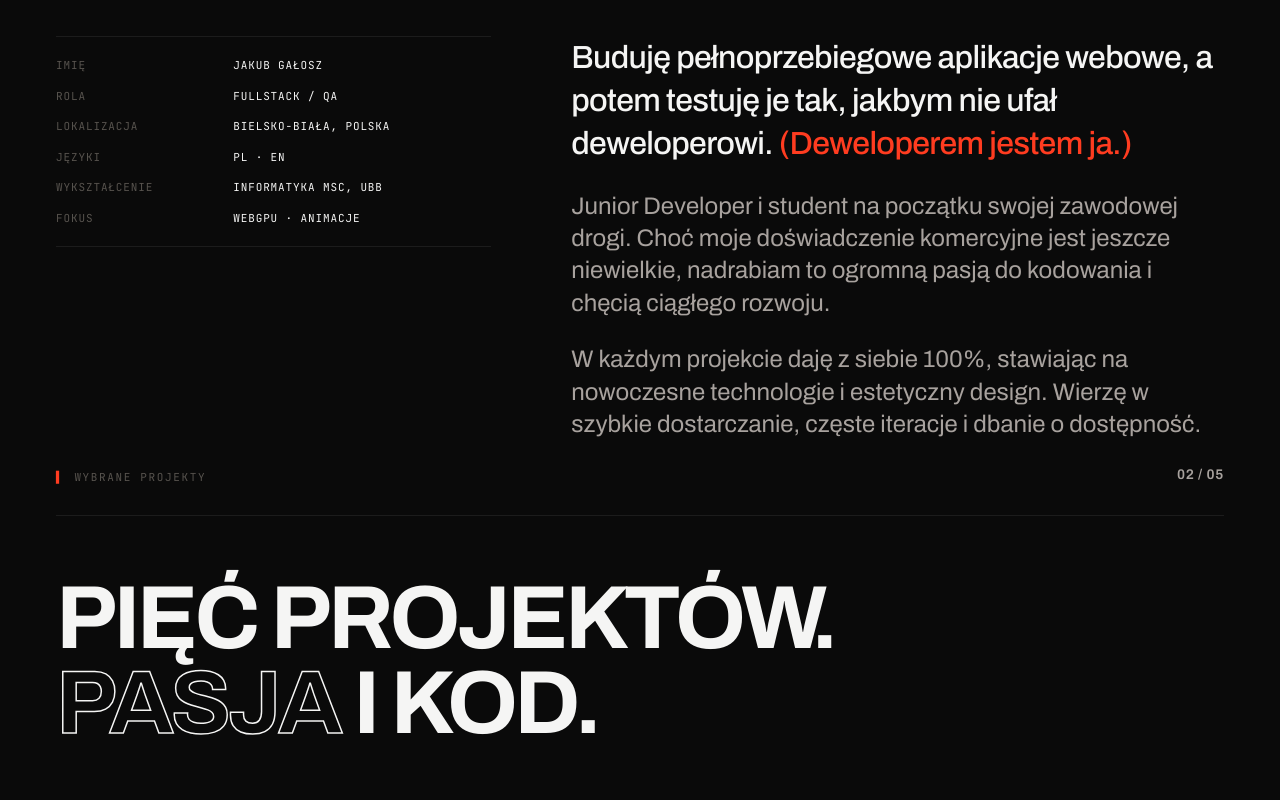
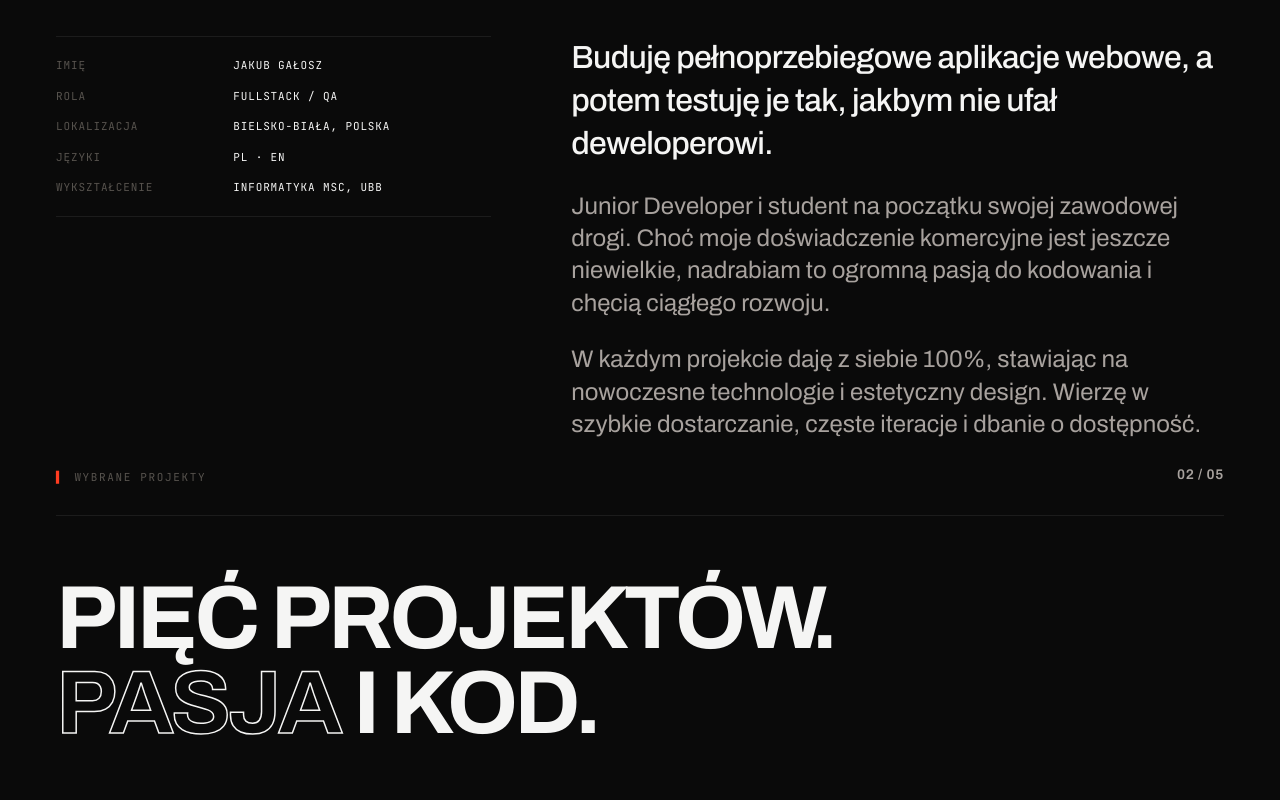
Before and after one commit to GaloszJakub/Portfolio, a React (Vite) app: page / in a window 1280 px wide. Shown: the part 1460-2260 px from the top of the page. Built offline with nearby package versions, Linux system fonts and the light colour scheme.

Commit message:
poprawki

```diff
--- a/components/About.tsx
+++ b/components/About.tsx
@@ -18,7 +18,6 @@ export const About: React.FC = () => {
             <dt>{m.loc}</dt><dd>{m.locVal}</dd>
             <dt>{m.lang}</dt><dd>{m.langVal}</dd>
             <dt>{m.edu}</dt><dd>{m.eduVal}</dd>
-            <dt>{m.focus}</dt><dd>{m.focusVal}</dd>
           </dl>
         </div>
         <div className="about-body reveal">
--- a/translations.ts
+++ b/translations.ts
@@ -45,11 +45,9 @@ export const translations = {
         langVal: 'PL · EN',
         edu: 'Education',
         eduVal: 'MSc CS, UBB',
-        focus: 'Focus',
-        focusVal: 'WebGPU · Motion',
       },
       lead: 'I build full-stack web applications, then test them like I don\'t trust the developer.',
-      leadEm: '(I\'m the developer.)',
+      leadEm: '',
       p1: 'A Junior Developer and student at the beginning of my professional journey. While my commercial experience is still growing, I make up for it with a huge passion for coding and a drive for continuous improvement.',
       p2: 'I give 100% in every project, focusing on modern technologies and aesthetic design. I believe in shipping fast, iterating often, and never compromising on accessibility.',
     },
@@ -146,9 +144,9 @@ export const translations = {
           num: '03',
           items: [
             { name: 'Playwright', yrs: '1y' },
+            { name: 'Selenium', yrs: '1y' },
             { name: 'Jest', yrs: '1y' },
             { name: 'Postman', yrs: '2y' },
-            { name: 'uTest', yrs: '1y' },
             { name: 'Manual QA', yrs: '1y' },
           ],
         },
@@ -168,8 +166,8 @@ export const translations = {
     xp: {
       label: 'Experience',
       num: '04 / 05',
-      t1: 'One year.',
-      t2: 'Growing fast.',
+      t1: 'My path.',
+      t2: '',
       items: [
         {
           yrs: '2025 — Now',
@@ -265,11 +263,9 @@ export const translations = {
         langVal: 'PL · EN',
         edu: 'Wykształcenie',
         eduVal: 'Informatyka MSc, UBB',
-        focus: 'Fokus',
-        focusVal: 'WebGPU · Animacje',
       },
       lead: 'Buduję pełnoprzebiegowe aplikacje webowe, a potem testuję je tak, jakbym nie ufał deweloperowi.',
-      leadEm: '(Deweloperem jestem ja.)',
+      leadEm: '',
       p1: 'Junior Developer i student na początku swojej zawodowej drogi. Choć moje doświadczenie komercyjne jest jeszcze niewielkie, nadrabiam to ogromną pasją do kodowania i chęcią ciągłego rozwoju.',
       p2: 'W każdym projekcie daję z siebie 100%, stawiając na nowoczesne technologie i estetyczny design. Wierzę w szybkie dostarczanie, częste iteracje i dbanie o dostępność.',
     },
@@ -366,9 +362,9 @@ export const translations = {
           num: '03',
           items: [
             { name: 'Playwright', yrs: '1r' },
+            { name: 'Selenium', yrs: '1r' },
             { name: 'Jest', yrs: '1r' },
             { name: 'Postman', yrs: '2l' },
-            { name: 'uTest', yrs: '1r' },
             { name: 'Manual QA', yrs: '1r' },
           ],
         },
@@ -388,8 +384,8 @@ export const translations = {
     xp: {
       label: 'Doświadczenie',
       num: '04 / 05',
-      t1: 'Jeden rok.',
-      t2: 'Szybki rozwój.',
+      t1: 'Moja ścieżka.',
+      t2: '',
       items: [
         {
           yrs: '2025 — Teraz',
```
